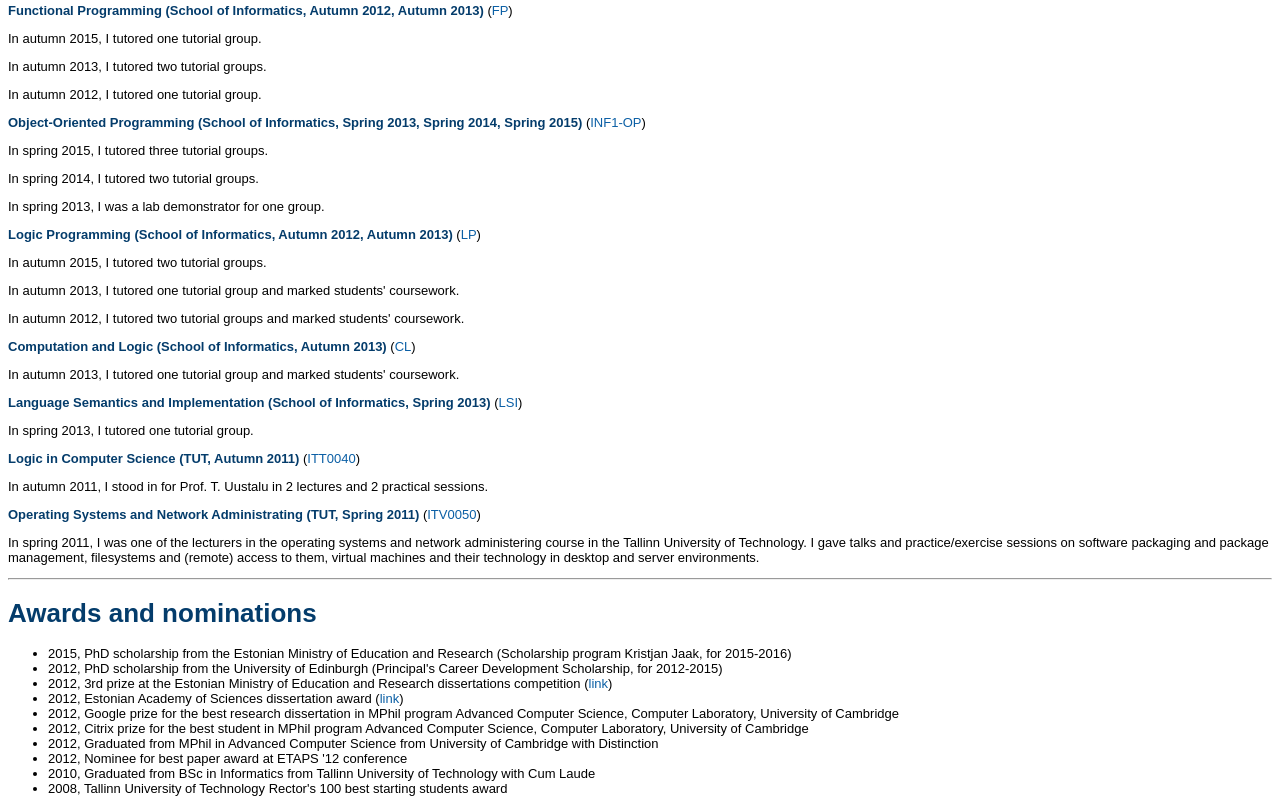
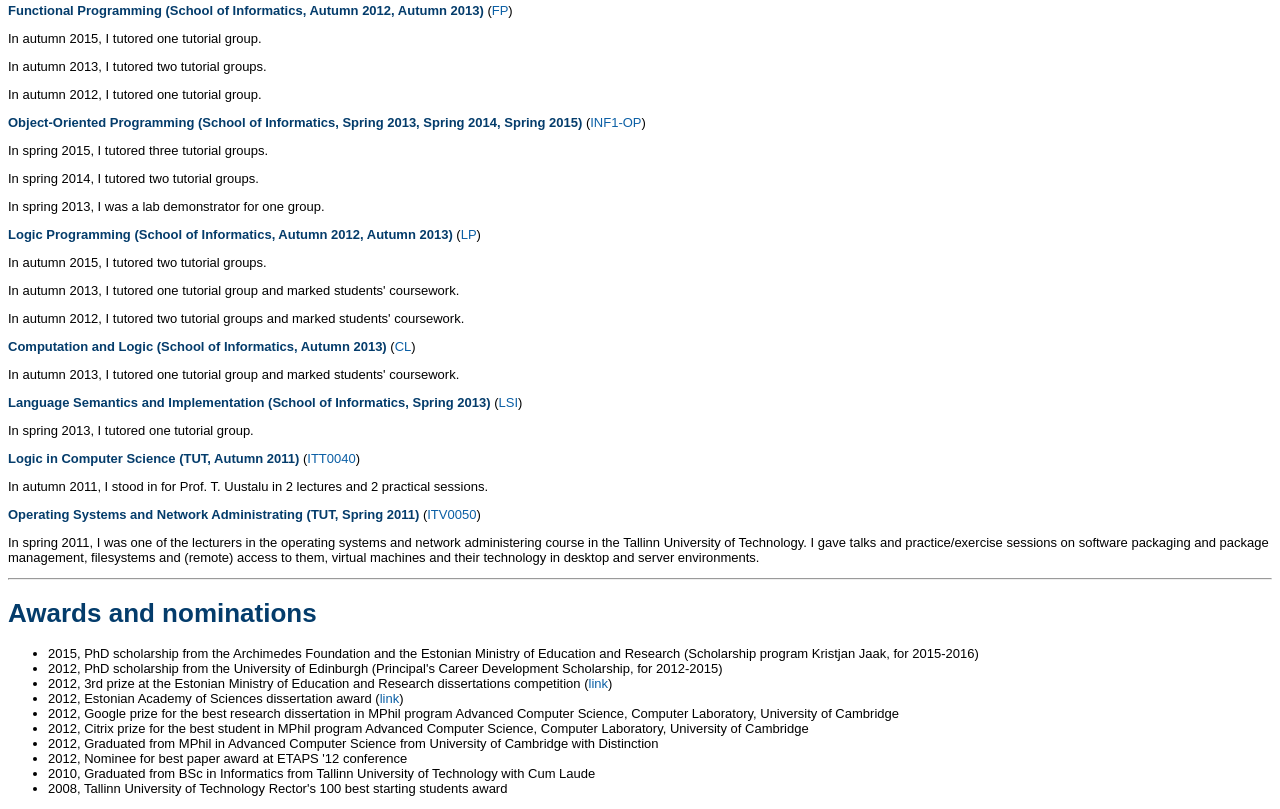
Before and after one commit to danelahman/danelahman.github.io, a plain HTML site: page index.html in a window 1280 px wide. Shown: the part 3165-3974 px from the top of the page. Drawn offline with Linux system fonts and the light colour scheme.

Commit message:
Updated awards.

```diff
--- a/index.html
+++ b/index.html
@@ -185,7 +185,7 @@ Supervisors: Gordon Plotkin (1st), Ian Stark (2nd), Alex Simpson (ex 2nd)
 
 <h1>Awards and nominations</h1>
 <ul>
-<li>2015, PhD scholarship from the Estonian Ministry of Education and Research (Scholarship program Kristjan Jaak, for 2015-2016)</li>
+<li>2015, PhD scholarship from the Archimedes Foundation and the Estonian Ministry of Education and Research (Scholarship program Kristjan Jaak, for 2015-2016)</li>
 <li>2012, PhD scholarship from the University of Edinburgh (Principal's Career Development Scholarship, for 2012-2015)</li>
 <li>2012, 3rd prize at the Estonian Ministry of Education and Research dissertations competition (<a href="/web/20160603082813/http://www.etag.ee/wp-content/uploads/2012/12/2012-a-%C3%9Cli%C3%B5pilaste-teadust%C3%B6%C3%B6de-konkursi-tulemused-.pdf">link</a>)</li>
 <li>2012, Estonian Academy of Sciences dissertation award (<a href="/web/20160603082813/http://www.akadeemia.ee/_repository/file/TEGEVUS/YRITUSED%202012/Yliopilastoode%20komisjoni%20otsus%202012.pdf">link</a>)</li>
```
